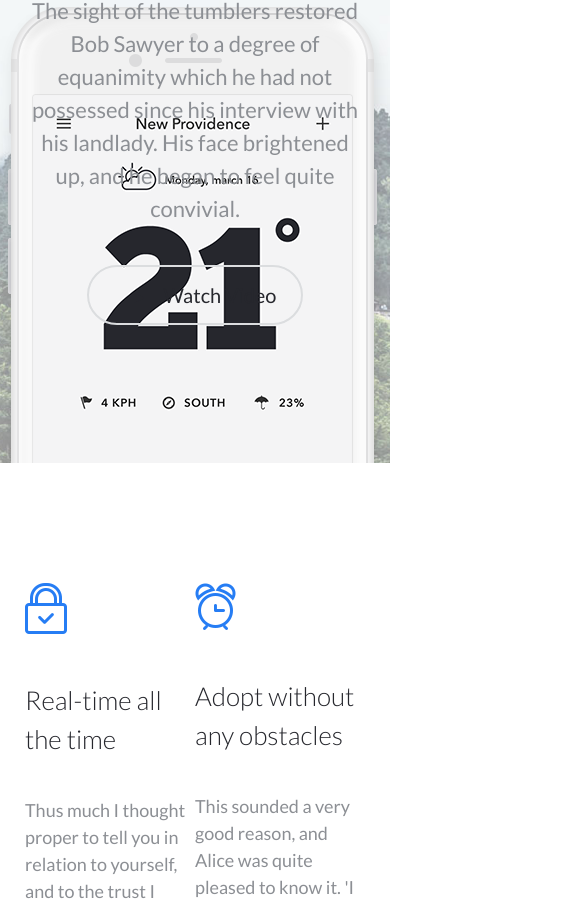
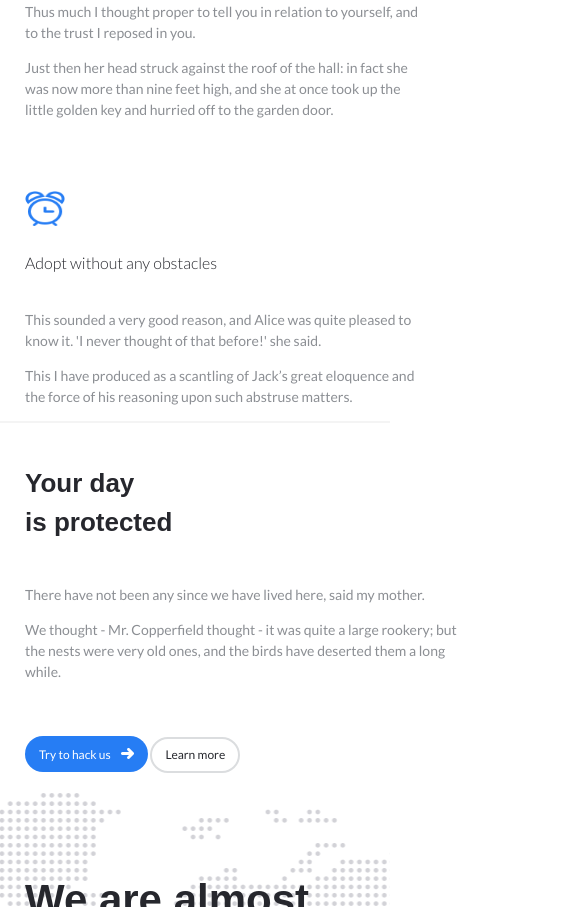
Before and after one commit to klyukvushka/craftwork, a website: page src/index.html in a window 390 px wide. Shown: the part 537-1444 px from the top of the page, 585 px wide, since content can reach past the window. Drawn offline with nearby package versions, Linux system fonts and the light colour scheme; files that its build step writes are made by us from their sources.

Commit message:
first media

```diff
--- a/src/styles/style.scss
+++ b/src/styles/style.scss
@@ -24,16 +24,24 @@ html {
 	background-position:  center bottom, center center;
 	background-repeat: no-repeat, no-repeat;
 	background-size: auto, cover;
-    &__container{
+		&__container{
 		@extend .container;
 		height: 1000px;
 		padding-left: 25px;
 		padding-right: 25px;
+		@media screen and (max-width: 576px){
+		background: url(../images/background.jpg), no-repeat;
+		height: 400px;
+	}
 	}
 	&__title{
 		padding-top: 80px;
 		text-align: center;
 		@include fontTitle ($bigTitle, $headerColor, 62px);
+		@media screen and (max-width: 576px){
+			font-size: 26px;
+			padding-top: 35px;
+		}
 	}
 	&__description{
 		padding-top: 40px;
@@ -44,6 +52,10 @@ html {
 		font-weight: 400;
 		line-height: 1.5;
 		font-size: 22px;
+		@media screen and (max-width: 576px){
+			font-size: 14px;
+			padding-top: 20px;
+		}
 	}
 	&__button{
 		display: flex;
@@ -54,13 +66,16 @@ html {
 .menu{
 	padding-top: 40px;
 	display: flex;
-	justify-content: space-between;;
+	justify-content: space-between;
 	align-items: center;
 	&__wrapper{
 		display: flex;
-	justify-content: space-between;;
+		justify-content: space-between;;
 		flex-wrap: nowrap;
 		width: 400px;
+		@media screen and (max-width: 576px){
+			width: 40px;
+		}
 	}
 	&__items{
 		margin: 0;
@@ -69,6 +84,9 @@ html {
 		display: flex;
 		justify-content: space-around;
 		width: 400px;
+		@media screen and (max-width: 576px){
+			display: none;
+		}
 	}
 	&__content{
 		width: 400px;
@@ -76,6 +94,9 @@ html {
 		justify-content: space-between;;
 		flex-wrap: nowrap;
 		align-items: center;
+		@media screen and (max-width: 576px){
+			width: 100px;
+		}
 	}
 	&__parts{
 		width: 200px;
@@ -84,6 +105,9 @@ html {
 		padding-left: 0;
 		display: flex;
 		justify-content: space-around;
+		@media screen and (max-width: 576px){
+			display: none;
+		}
 	}
 
 	&__link{
@@ -113,12 +137,27 @@ html {
 		font-size: 18px;
 		color: $textColor;
 		border-bottom: 2px solid #f4f4f4;
+		@media screen and (max-width: 576px) {
+			display: flex;
+			flex-direction: column;
+			font-size: 14px;
+			padding-top: 20px;
+			text-align: left;
+		}
 	}
 	&__content{
 		width: 520px;
+		@media screen and (max-width: 576px){
+			width: 400px;
+		}
 	}
 	&__illustration{
 		padding-bottom: 40px;
+			@media screen and (max-width: 576px) {
+			padding-bottom: 20px;
+			width: 40px;
+			height: 55px;
+		}
 	}
 	&__title{
 		margin: 0;
@@ -127,6 +166,9 @@ html {
 		font-weight: 300;
 		font-size: 26px;
 		color: $headerColor;
+		@media  screen and (max-width: 576px) {
+			font-size: 16px;
+		}
 	}
 }
 
@@ -145,6 +187,13 @@ html {
 		flex-direction: column;
 		justify-content: flex-start;
 		align-items: flex-end;
+		@media  screen and (max-width: 576px) {
+			background-color: #ffffff;
+			display: flex;
+			flex-direction: row;
+			padding-top: 10px;
+			height: 370px;
+		}
 	}
 	&__content{
 		width: 600px;
@@ -153,14 +202,25 @@ html {
 		line-height: 1.5;
 		font-size: 22px;
 		color: $textColor;
+		@media  screen and (max-width: 576px) {
+			font-size: 14px;
+			text-align: left;
+			width: 450px;
+		}
 	}
 	&__title{
 		padding-bottom: 40px;
 		@include fontTitle ($bigTitle, $headerColor, 42px);
+		@media screen and (max-width: 576px){
+			font-size: 26px;
+			padding-bottom: 20px;
+		}
 	}
 }
 .buttons{
+	width: 600px;
 	padding-top: 40px;
+	padding-bottom: 20px;
 	&:first-child{
 		margin-right: 40px;
 	}
@@ -168,7 +228,6 @@ html {
 
 .button{
 	@include button(#ffffff, $headerColor, 2px solid #dbdddf, 24px);
-	padding: 12px 33px;
 	&_primary{
 		@include button(#267df4, #ffffff, 1px solid transparent, 24px);
 	}
@@ -177,6 +236,9 @@ html {
 	}
 	&__icon{
 		padding-right:  12px;
+		@media screen  and (max-width: 576px) {
+		padding-right: 6px;
+			}
 	}
 	&_secondary{
 		@include button(transparent, $headerColor, 2px solid #dbdddf, 20px);
@@ -192,6 +254,10 @@ html {
 	&_info{
 		@include button(transparent, #c2c2c3, 2px solid #dbdddf, 16px);
 		@include buttonStates($headerColor, #ffffff, 4px 5px 7px);
+	}
+	@media screen  and (max-width: 576px) {
+		padding: 10px 13px;
+		font-size: 12px;
 	}
 
 }
```
Also changed, not shown: dist/css/style.css.
